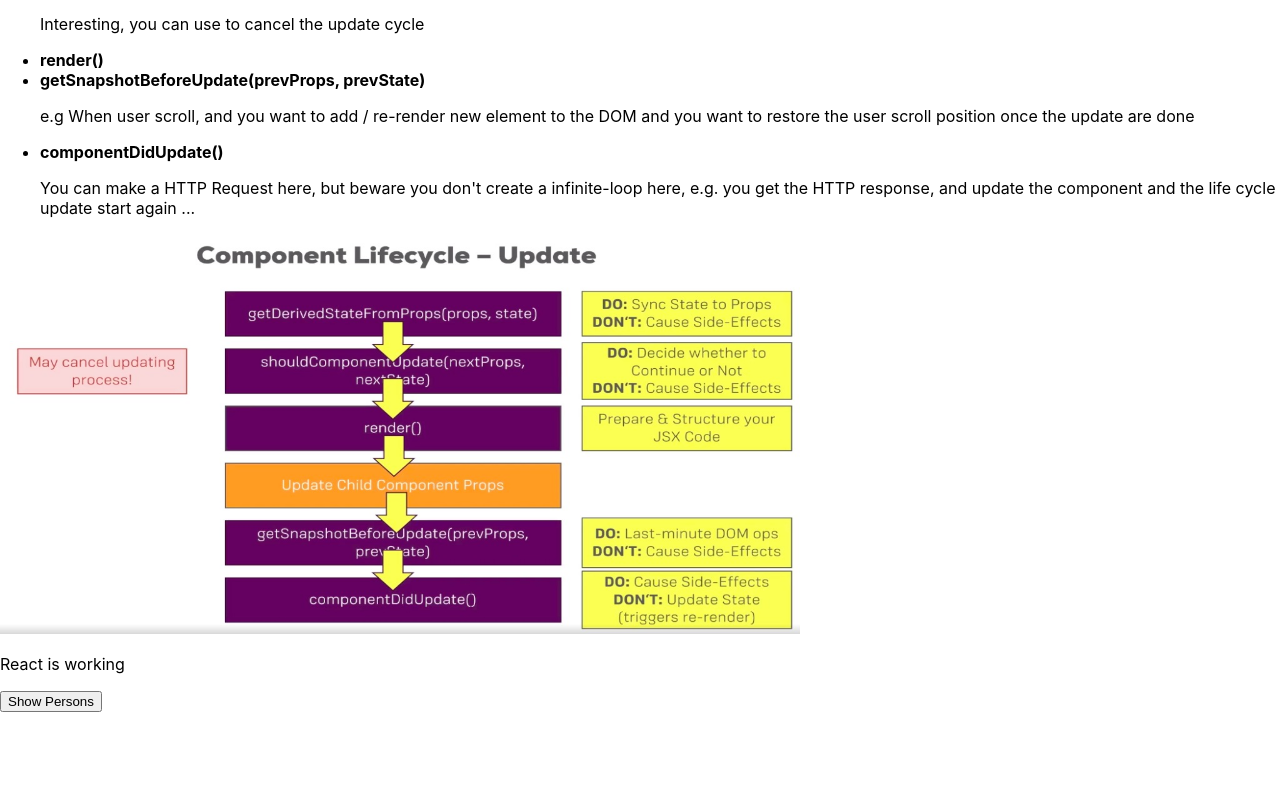
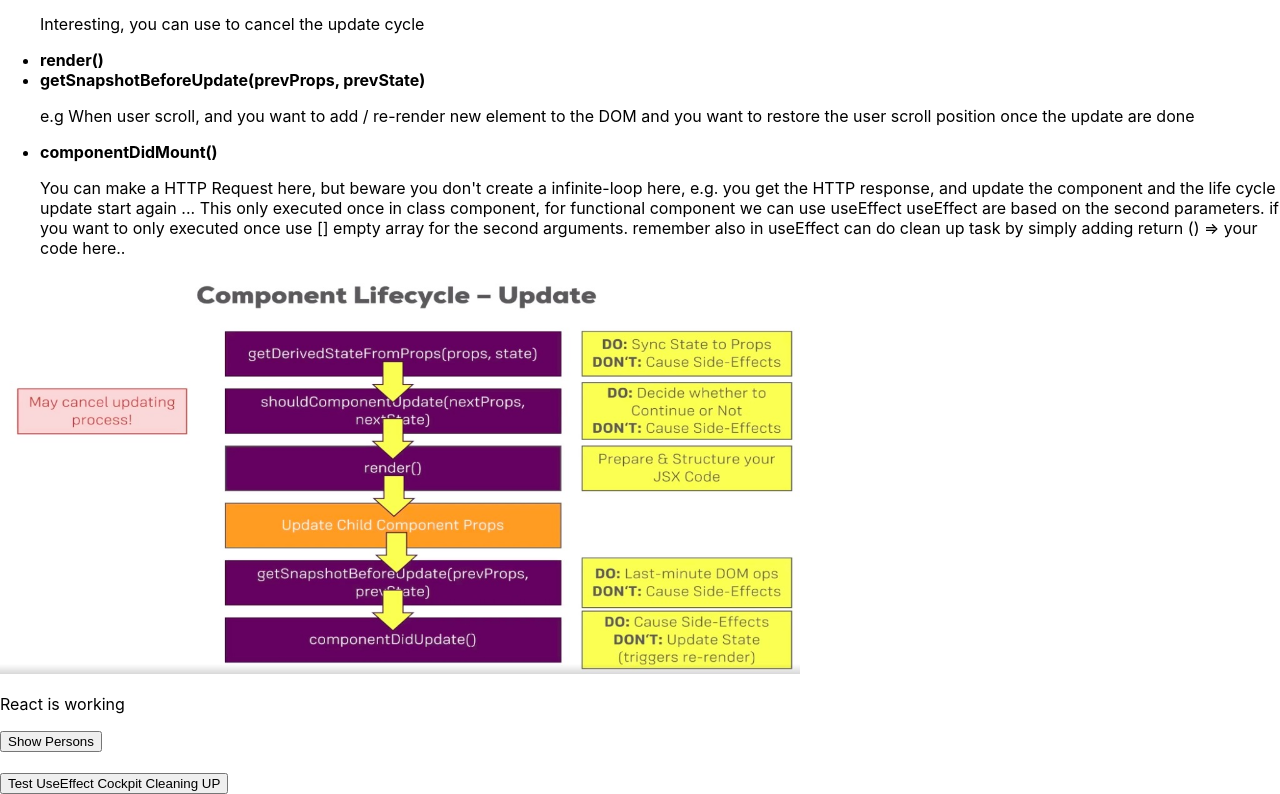
Before and after one commit to jonnyGit81/react-css-module, a React app: page / in a window 1280 px wide. Shown: the part 698-1492 px from the top of the page. Before the commit the page ends 1410 px from the top, so only its background shows below. Built offline with nearby package versions, Linux system fonts and the light colour scheme.

Commit message:
commit 3

```diff
--- a/src/components/Cockpit/Cockpit.js
+++ b/src/components/Cockpit/Cockpit.js
@@ -2,6 +2,7 @@ import cssClasses from "./Cockpit.modules.css";
 import lifeCycleImg from "../../assets/lifecycle_hooks.jpeg";
 import lifeCycleUpodate from "../../assets/lifecycle_update.jpeg";
 import React, { useEffect } from "react";
+import { render } from "react-dom";
 
 const Cockpit = (props) => {
   //this is react hook, for functional lifecycle
@@ -12,7 +13,7 @@ const Cockpit = (props) => {
     (effect) => {
       // this useEffect most second important lifecycle for function component
       //this will printed any action on the page, since any changes in App.js is calling Cockpit.
-      console.log("[Cockpit.js] useEffect");
+      console.log("[Cockpit.js] useEffect second arguments [props.persons]");
       // you can use HTTP Request Here, since this is called every time and any changes on App.js
 
       //so this is triggered every time component rendered, what if you want to only call HTTP request
@@ -25,11 +26,19 @@ const Cockpit = (props) => {
       // you can use more than 1 use Effect.
       setTimeout(() => {
         console.log(
-          "fetch some data from cloud!! or save some data to the cloud " +
+          "second arguments [props.persons] " +
+            " fetch some data from cloud!! or save some data to the cloud " +
             "=> this message will printed if only the persons data has change, to every re-render cycle" +
             "but of course the first render this useEffect will get executed, the rest are waiting persons data changed"
         );
       }, 1000);
+
+      return () =>
+        console.log(
+          "[Cockpit.js] cleaning up, on component are REMOVED or PERSONS CHANGED " +
+            " because second argument is array [props.persons]" +
+            "REMEMBER FIRST CYCLE RENDER WOULD NOT TRIGGERED HERE"
+        );
     },
     [props.persons]
   );
@@ -38,21 +47,45 @@ const Cockpit = (props) => {
   // so it become same as componentDidMount
   useEffect(
     (effect) => {
-      console.log("[Cockpit.js] useEffect first time rendered");
+      console.log(
+        "[Cockpit.js] useEffect first time rendered second arguments [] "
+      );
+
+      // for cleaningUp componentWillUnmount
+      // you can just simply add return a function statement
+      return () =>
+        console.log(
+          "[Cockpit.js] cleaning up, on component are removed ONLY " +
+            " because second argument is empty array [] " +
+            "REMEMBER FIRST CYCLE RENDER WOULD NOT TRIGGERED HERE"
+        );
     },
     [] //for tell react to use useEffect first time rendered only then you can simply pass empty array
   );
 
+  useEffect(() => {
+    console.log(
+      "[Cockpit.js] useEffect without second arguments, this will get executed every render cycle "
+    );
+
+    return () =>
+      console.log(
+        "[Cockpit.js] cleaning up, every render cycle " +
+          " because there is no second argument " +
+          " REMEMBER => this clean up is executed before the console log of useEffect executed." +
+          " AND AS Always first render would not triggering this cleanup"
+      );
+  });
   let buttonClass = "";
   if (props.showPersons) {
     buttonClass = cssClasses.Red;
   }
 
   const assignClasses = [];
-  if (props.persons.length <= 2) {
+  if (props.personsLength <= 2) {
     assignClasses.push(cssClasses.red);
   }
-  if (props.persons.length <= 1) {
+  if (props.personsLength <= 1) {
     assignClasses.push(cssClasses.bold);
   }
 
@@ -107,11 +140,16 @@ const Cockpit = (props) => {
             </p>
           </li>
           <li>
-            <strong>componentDidUpdate()</strong>
+            <strong>componentDidMount()</strong>
             <p>
               You can make a HTTP Request here, but beware you don't create a
               infinite-loop here, e.g. you get the HTTP response, and update the
-              component and the life cycle update start again ...
+              component and the life cycle update start again ... This only
+              executed once in class component, for functional component we can
+              use useEffect useEffect are based on the second parameters. if you
+              want to only executed once use [] empty array for the second
+              arguments. remember also in useEffect can do clean up task by
+              simply adding return () =&gt; your code here..
             </p>
           </li>
         </ul>
@@ -131,4 +169,24 @@ const Cockpit = (props) => {
   );
 };
 
-export default Cockpit;
+// React.memo() => componentShouldUpdate for the functional hooks.
+// in above Cockpit need to render on 3 conditions :
+// 1. person length change
+//    we are not rely on the persons array change, only the length of the array,
+//    hence with that we just pass props as personsLength instead.
+// 2. app.title change
+// 3. Show Persons change
+// by using React.memo
+// first render
+// [Cockpit.js] useEffect second arguments [props.persons]
+// Cockpit.js:49 [Cockpit.js] useEffect first time rendered second arguments []
+// Cockpit.js:66 [Cockpit.js] useEffect without second arguments, this will get executed every render cycle
+// Cockpit.js:27 second arguments [props.persons]  fetch some data from cloud!! or save some data to the cloud => this message will printed if only the persons data has change, to every re-render cycle but of course the first render this useEffect will get executed, the rest are waiting persons data changed
+
+// click toggle persons -> true
+// [Cockpit.js] cleaning up, every render cycle  because there is no second argument  REMEMBER => this clean up is executed before the console log of useEffect executed. AND AS Always first render would not triggering this cleanup
+// Cockpit.js:67 [Cockpit.js] useEffect without second arguments, this will get executed every render cycle
+
+// change persons name
+// there is no cockpit log printed. meaning don't have any cockpit rendered
+export default React.memo(Cockpit);
--- a/src/components/Persons/Persons.js
+++ b/src/components/Persons/Persons.js
@@ -8,7 +8,16 @@ class Persons extends Component {
 
   shouldComponentUpdate(nextProps, nextState) {
     console.log("[Persons.js] shouldComponentUpdate");
-    return true; //used to check to allowed to update component or not
+    // remember here is only comparing the pointer address.
+    // hence with that, please take note, change something to persons in App.js
+    // are creating new array instead of directly update the value of the property.
+    // you must do this.
+    if (nextProps.persons !== this.props.Persons) {
+      return true;
+    } else {
+      return false;
+    }
+    //return true; //used to check to allowed to update component or not
   }
 
   getSnapshotBeforeUpdate(prevProps, prevState) {
@@ -24,6 +33,13 @@ class Persons extends Component {
     console.log(snapshot);
   }
 
+  componentWillUnmount() {
+    console.log(
+      "[Persons.js] componentWillUnmount, " +
+        "use this for cleaning up stuff, like cleaning connection or what" +
+        "this will be executed once the component is removed"
+    );
+  }
   render() {
     console.log("[Persons.js] render");
     return this.props.persons.map((person, index) => {
--- a/src/containers/App.js
+++ b/src/containers/App.js
@@ -1,19 +1,19 @@
-import cssClasses from "./App.css";
-import React, { Component } from "react";
-import Persons from "../components/Persons/Persons";
-import Cockpit from "../components/Cockpit/Cockpit";
+import cssClasses from './App.css';
+import React, { Component } from 'react';
+import Persons from '../components/Persons/Persons';
+import Cockpit from '../components/Cockpit/Cockpit';
 
 class App extends Component {
   constructor(props) {
-    console.log("[App.js] constructor, Next is to getDerivedStateFromProps");
+    console.log('[App.js] constructor, Next is to getDerivedStateFromProps');
     super(props);
   }
 
   static getDerivedStateFromProps(props, state) {
     console.log(
-      "[App.js] getDerivedStateFromProps, Next is to Render ",
+      '[App.js] getDerivedStateFromProps, Next is to Render ',
       props,
-      state
+      state,
     );
     return state;
   }
@@ -21,27 +21,32 @@ class App extends Component {
   //executed only once time
   componentDidMount() {
     console.log(
-      "[App.js] componentDidMount, Code your side effect code here, e.g HTTP CALL, next To componentDidUpdate "
+      '[App.js] componentDidMount, Code your side effect code here, e.g HTTP CALL, next To componentDidUpdate ',
     );
   }
 
   shouldComponentUpdate(nextProps, nextState) {
-    console.log("[App.js] shouldComponentUpdate, next to Render");
+    console.log(
+      '[App.js] shouldComponentUpdate, Executed before, we can cancel update here. next to Render',
+    );
     return true;
   }
 
   componentDidUpdate(prevProps, prevState, snapshot) {
-    console.log("[App.js] componentDidUpdate, Code your side effect code here, e.g HTTP CALL");
+    console.log(
+      '[App.js] componentDidUpdate, Code your side effect code here, e.g HTTP CALL',
+    );
   }
 
   state = {
     persons: [
-      { id: "anyID1", name: "Johnny", age: 28 },
-      { id: "anyID2", name: "Billy", age: 29 },
-      { id: "anyID3", name: "Jimmy", age: 30 },
+      { id: 'anyID1', name: 'Johnny', age: 28 },
+      { id: 'anyID2', name: 'Billy', age: 29 },
+      { id: 'anyID3', name: 'Jimmy', age: 30 },
     ],
-    othersState: "this value wont impact, since we only update persons state",
+    othersState: 'this value wont impact, since we only update persons state',
     showPersons: false,
+    showCockpit: true,
   };
 
   switchNameHandler = (id) => {
@@ -60,7 +65,7 @@ class App extends Component {
 
   textOnChangeHandler = (event, searchId) => {
     const findPersonIndex = this.state.persons.findIndex(
-      (person) => person.id === searchId
+      (person) => person.id === searchId,
     );
 
     //best practice to always using spread operator, for preventing mutable.
@@ -91,7 +96,7 @@ class App extends Component {
 
   render() {
     console.log(
-      "[App.js] render, Next is to Render all child, and next is to componentDidMount"
+      '[App.js] render, Next is to Render all child, and next is to componentDidMount',
     );
     let personsJSX = null;
 
@@ -108,12 +113,25 @@ class App extends Component {
 
     return (
       <div className={cssClasses.App}>
-        <Cockpit
-          appTitle={this.props.appTitle}
-          persons={this.state.persons}
-          clicked={this.toggleShowPersonHandler}
-          showPersons={this.state.showPersons}
-        />
+        {this.state.showCockpit ? (
+          <Cockpit
+            appTitle={this.props.appTitle}
+            personsLength={this.state.persons.length}
+            clicked={this.toggleShowPersonHandler}
+            showPersons={this.state.showPersons}
+          />
+        ) : null}
+
+        <br />
+        <button
+          onClick={() =>
+            this.setState({ showCockpit: !this.state.showCockpit })
+          }
+        >
+          Test UseEffect Cockpit Cleaning UP
+        </button>
+
+        <br />
         {personsJSX}
       </div>
     );
```
